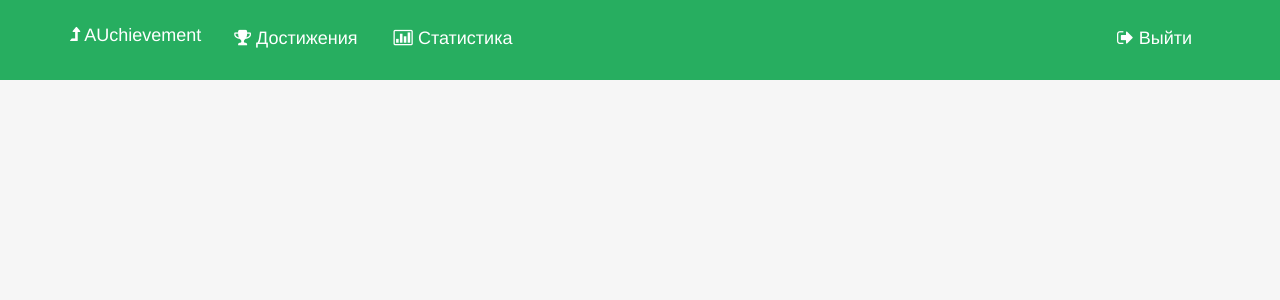
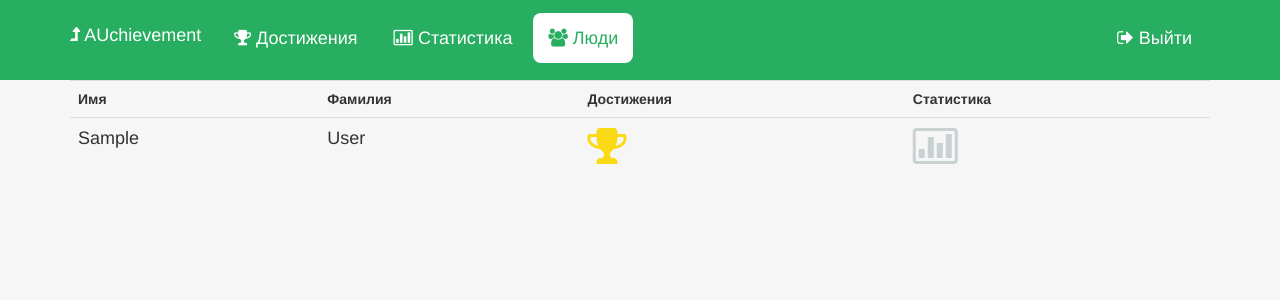
Before and after one commit to ordian/AUchievement, a Django app: template Web/Web/templates/Achievement/people.html in a window 1280 px wide. Shown: the top 300 px of the page. Run offline with Django 3.2, Linux system fonts and the light colour scheme; the template is opened without the code that fills it: most values are stand-ins (such as "Sample title", 1, 10 or a date in 2020); some libraries are stand-ins or nearby versions.

Commit message:
People list

```diff
--- a/Web/Achievement/views.py
+++ b/Web/Achievement/views.py
@@ -27,7 +27,8 @@ def dashboard(request):
 
 
 def people(request):
-    return render(request, 'Achievement/people.html')
+    people = Student.objects.all()
+    return render(request, 'Achievement/people.html', {'people': people})
 
 
 def statistics(request):
--- a/Web/Web/static/css/app.css
+++ b/Web/Web/static/css/app.css
@@ -238,3 +238,8 @@ html, body {
   -webkit-box-shadow: 0px 0px 2px rgba(0, 0, 0, 0.3);
   box-shadow: 0px 0px 2px rgba(255, 255, 255, 0.3);
 }
+
+
+.people-list td > span {
+  font-size: 18px;
+}
--- a/Web/Web/templates/Achievement/navbar.html
+++ b/Web/Web/templates/Achievement/navbar.html
@@ -13,9 +13,9 @@
     <li id="nav-statistics">
       <a href="{% url 'statistics' %}"><i class="fa fa-bar-chart-o"></i> Статистика</a>
     </li>
-    <!-- <li id="nav-people">
+    <li id="nav-people">
       <a href="{% url 'people' %}"><i class="fa fa-users"></i> Люди</a>
-    </li> -->
+    </li>
   </ul><!-- /.navbar-left -->
 
   <ul class="nav navbar-nav navbar-right">
--- a/Web/Web/templates/Achievement/people.html
+++ b/Web/Web/templates/Achievement/people.html
@@ -1,6 +1,35 @@
 {% extends "Achievement/base.html" %}
 
 {% block title %}Люди{% endblock title %}
+{% block body %}
+
+<div class="row">
+  <div class="col-md-12">
+    <table class="table table-hover people-list">
+      <tr>
+        <th>Имя</th>
+        <th>Фамилия</th>
+        <th>Достижения</th>
+        <th>Статистика</th>
+       </tr>
+
+  {% for person in people %}
+  <tr>
+    <td><span>{{ person.first_name }}</span></td>
+    <td><span>{{ person.last_name }}</span></td>
+    <td><a href="/achivements/id/{{ person.id }}"><i class="fa fa-trophy fa-3x gold"></i></a> </td>
+    <td><a href="/statistics/id/{{ person.id }}"><i class="fa fa-bar-chart-o fa-3x silver"></i></a></td>
+  </tr>
+
+  {% endfor %}
+
+
+    </table>
+  </div>
+</div>
+{% endblock body %}
+
+
 
 {% block scripts %}
   <script type="text/javascript">
```
